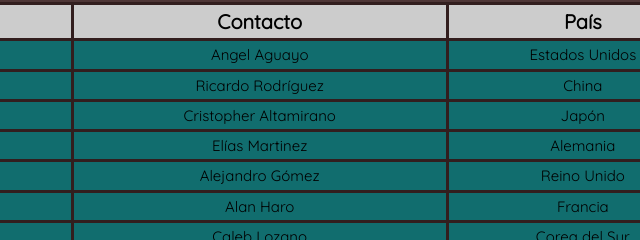
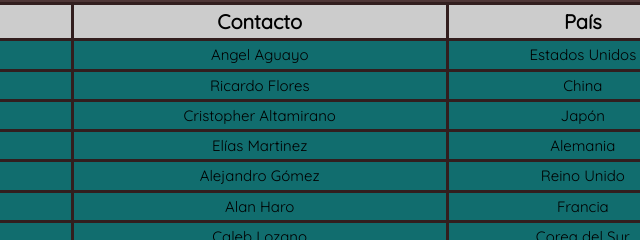
Before and after one commit to RHulises/pagina_web, a plain HTML site: page clientes.html in a window 1280 px wide. Shown: the part 282-522 px from the top of the page, 460-1100 px from the left. Drawn offline with Linux system fonts and the light colour scheme.

Commit message:
Update clientes.html

```diff
--- a/clientes.html
+++ b/clientes.html
@@ -38,7 +38,7 @@
             </tr>
             <tr>
               <td class="ancha">Alibaba Group Holding Limiteda</td>
-              <td>Ricardo Rodríguez</td>
+              <td>Ricardo Flores</td>
               <td>China</td>
             </tr>
             <tr>
```
